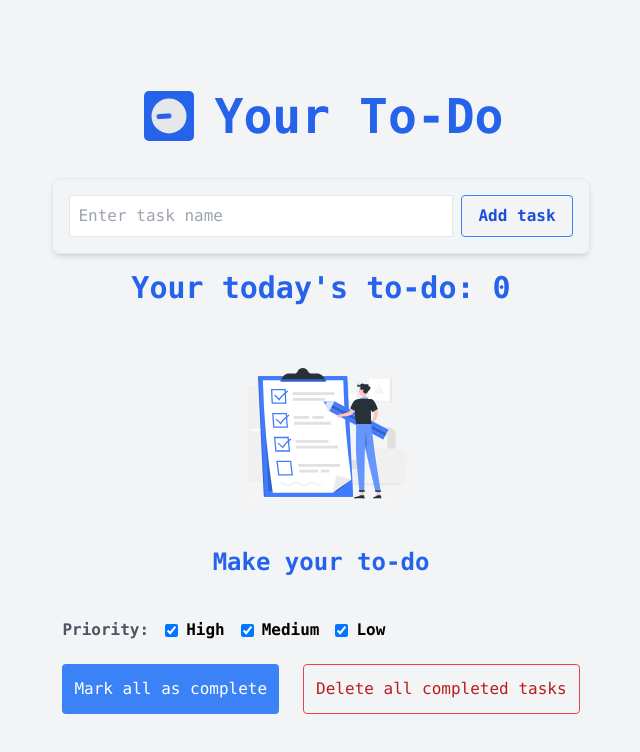
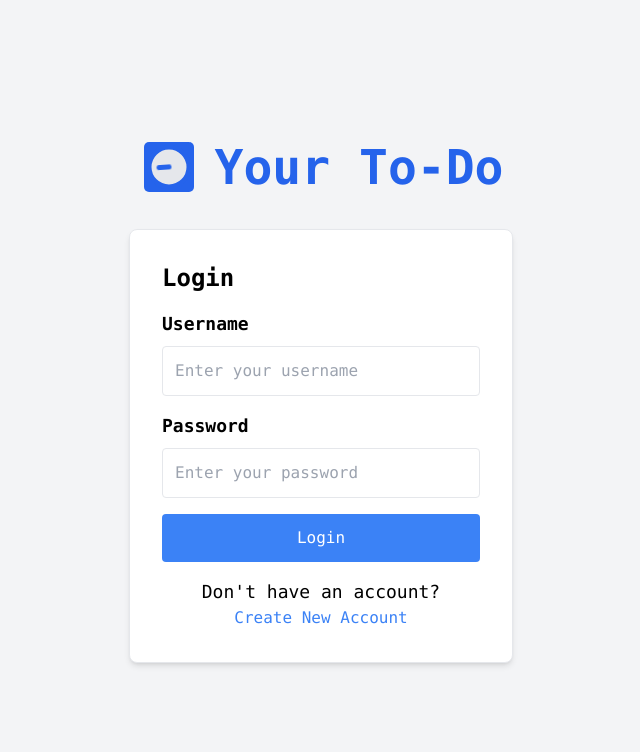
Before and after one commit to Dilpreet047/To-Do-in-React, a React (Create React App) app: page / in a window 1280 px wide. Shown: the top 752 px of the page, without its empty margins (319-959 px from the left). Built offline with nearby package versions, Linux system fonts and the light colour scheme.

Commit message:
Login page

```diff
--- a/package.json
+++ b/package.json
@@ -8,6 +8,7 @@
     "@testing-library/user-event": "^13.5.0",
     "react": "^18.2.0",
     "react-dom": "^18.2.0",
+    "react-router-dom": "^6.22.3",
     "react-scripts": "5.0.1",
     "web-vitals": "^2.1.4"
   },
--- a/src/App.js
+++ b/src/App.js
@@ -1,99 +1,16 @@
+import { createBrowserRouter, RouterProvider } from "react-router-dom";
+import Login from "./ApplicationBody/LoginPage/Login";
+import HomePage from "./ApplicationBody/HomePage";
 
-import  TaskArea  from "./ApplicationBody/TaskArea/TaskArea";
+const router = createBrowserRouter([
+  { path: '/', element: <Login /> },
+  { path: '/home', element: <HomePage />}
+]);
 
-//eslint-disable-next-line
-import { TaskReducer, FilterReducer} from "./TaskReducer";
-import Footer from "./ApplicationBody/Footer/Footer";
-import { useReducer } from "react";
-import Header from "./ApplicationBody/Header/Header";
-import { priorityFilters, priorityFiltersDispatcher } from "./ApplicationContext";
-
-
-import AppLogo from "./Icons/AppLogo";
-
-
-function App() {
-
-  const [toDoState, dispatch] = useReducer(TaskReducer, {tasks: [], availableIds: Array.from(Array(100).keys()), inputValue: '', activeCount: 0, priority: 'low'});
-  const [priorityFilterState, priorityFiltersDispatch] = useReducer(FilterReducer, {high: {priorityName: 'High', applied: true}, medium: {priorityName: 'Medium', applied: true}, low: {priorityName: 'Low', applied: true}});
-
-  const handleInputChange = (value) => {
-    dispatch({
-      type: 'changeOfInputValue',
-      inputValue: value
-    })
-  };
-
-  const handleSubmit = (e) => {
-    e.preventDefault();
-    dispatch({
-      type: 'addTask'
-    });
-
-  }
-
-  const handleDelete = (id) => {
-    dispatch({
-      type: 'deleteTask',
-      id: id
-    });
-  }
-
-  const handleComplete = (id) => {
-    dispatch({
-      type: 'completeTask',
-      id: id
-    })
-  }
-
-  const handleCompleteAll = () => {
-    dispatch({
-      type: 'completeAllTask'
-    })
-  }
-
-  const handleDeleteCompleted = () => {
-    dispatch({
-      type: 'deleteAllCompletedTask'
-    })
-  }
-
-  const handlePriorityChange = (e, taskId) => {
-    dispatch({
-      type: 'priorityChange',
-      id: taskId,
-      priority: e
-    })
-  }
-
-
+export default function App() {
   return (
     <div className="flex flex-col items-center justify-center min-h-screen bg-gray-100 font-mono">
-      <div className="p-4 w-3/4">
-        <div className="flex justify-center items-center mb-8">
-          <AppLogo customStyle={"clock-hand"}/>
-          <h1 className="text-5xl font-bold text-blue-600">Your To-Do</h1>
-        </div>
-        <Header inputValue={toDoState.inputValue} handleInputChangeEvent={handleInputChange} handleSubmitEvent={handleSubmit} />
-        <priorityFilters.Provider value={priorityFilterState}>
-          <TaskArea tasks={toDoState.tasks} activeCount={toDoState.activeCount} handleCompleteEvent={handleComplete} handleDeleteEvent={handleDelete} hanldlePriorityChangeEvent={handlePriorityChange} />
-          <priorityFiltersDispatcher.Provider value={priorityFiltersDispatch}>
-            <Footer handleCompleteAllEvent={handleCompleteAll} handleDeleteAllEvent={handleDeleteCompleted} />
-          </priorityFiltersDispatcher.Provider>
-        </priorityFilters.Provider>
-      </div>
+      <RouterProvider router={router}/>
     </div>
   )
-}
-
-
-
-export default App;
-
-
-// {
-//   tasks: [],
-//   availableIds: [],
-//   inputValue: '',
-//   activeCount: 0
-// }
+};
--- a/src/ApplicationBody/Header/Header.js
+++ b/src/ApplicationBody/Header/Header.js
@@ -3,11 +3,11 @@ export default function Header({inputValue, handleInputChangeEvent, handleSubmit
     return (
         <div>
             <form>
-                <div class="flex justify-center mt-8">
-                    <div class="border rounded-lg shadow-md p-4">
-                        <div class="flex">
-                            <input type='text' value={inputValue} onChange={(e) => handleInputChangeEvent(e.target.value)} class="border p-2 mr-2 w-96" placeholder="Enter task name"></input>
-                            <button onClick={(e) => handleSubmitEvent(e)} class="bg-transparent hover:bg-blue-500 text-blue-700 font-semibold hover:text-white py-2 px-4 border border-blue-500 hover:border-transparent rounded">Add task</button>
+                <div className="flex justify-center mt-8">
+                    <div className="border rounded-lg shadow-md p-4">
+                        <div className="flex">
+                            <input type='text' value={inputValue} onChange={(e) => handleInputChangeEvent(e.target.value)} className="border p-2 mr-2 w-96" placeholder="Enter task name"></input>
+                            <button onClick={(e) => handleSubmitEvent(e)} className="bg-transparent hover:bg-blue-500 text-blue-700 font-semibold hover:text-white py-2 px-4 border border-blue-500 hover:border-transparent rounded">Add task</button>
                         </div>
                     </div>
                 </div>
--- /dev/null
+++ b/src/ApplicationBody/HomePage.jsx
@@ -0,0 +1,80 @@
+import  TaskArea  from "./TaskArea/TaskArea";
+
+//eslint-disable-next-line
+import { TaskReducer, FilterReducer} from "../TaskReducer";
+import Footer from "./Footer/Footer";
+import { useReducer } from "react";
+import Header from "./Header/Header";
+import { priorityFilters, priorityFiltersDispatcher } from "../ApplicationContext";
+import AppLogo from "../Icons/AppLogo";
+
+export default function HomePage() {
+  const [toDoState, dispatch] = useReducer(TaskReducer, {tasks: [], availableIds: Array.from(Array(100).keys()), inputValue: '', activeCount: 0, priority: 'low'});
+  const [priorityFilterState, priorityFiltersDispatch] = useReducer(FilterReducer, {high: {priorityName: 'High', applied: true}, medium: {priorityName: 'Medium', applied: true}, low: {priorityName: 'Low', applied: true}});
+
+  const handleInputChange = (value) => {
+    dispatch({
+      type: 'changeOfInputValue',
+      inputValue: value
+    })
+  };
+
+  const handleSubmit = (e) => {
+    e.preventDefault();
+    dispatch({
+      type: 'addTask'
+    });
+
+  }
+
+  const handleDelete = (id) => {
+    dispatch({
+      type: 'deleteTask',
+      id: id
+    });
+  }
+
+  const handleComplete = (id) => {
+    dispatch({
+      type: 'completeTask',
+      id: id
+    })
+  }
+
+  const handleCompleteAll = () => {
+    dispatch({
+      type: 'completeAllTask'
+    })
+  }
+
+  const handleDeleteCompleted = () => {
+    dispatch({
+      type: 'deleteAllCompletedTask'
+    })
+  }
+
+  const handlePriorityChange = (e, taskId) => {
+    dispatch({
+      type: 'priorityChange',
+      id: taskId,
+      priority: e
+    })
+  }
+
+
+  return (
+        <div className="p-4 w-3/4">
+            <div className="flex justify-center items-center mb-8">
+                <AppLogo customStyle={"clock-hand"}/>
+                <h1 className="text-5xl font-bold text-blue-600">Your To-Do</h1>
+            </div>
+            <Header inputValue={toDoState.inputValue} handleInputChangeEvent={handleInputChange} handleSubmitEvent={handleSubmit} />
+            <priorityFilters.Provider value={priorityFilterState}>
+                <TaskArea tasks={toDoState.tasks} activeCount={toDoState.activeCount} handleCompleteEvent={handleComplete} handleDeleteEvent={handleDelete} hanldlePriorityChangeEvent={handlePriorityChange} />
+                <priorityFiltersDispatcher.Provider value={priorityFiltersDispatch}>
+                <Footer handleCompleteAllEvent={handleCompleteAll} handleDeleteAllEvent={handleDeleteCompleted} />
+                </priorityFiltersDispatcher.Provider>
+            </priorityFilters.Provider>
+        </div>
+  )
+}
--- /dev/null
+++ b/src/ApplicationBody/LoginPage/Login.jsx
@@ -0,0 +1,49 @@
+import { default as AppLogo } from '../../Icons/AppLogo'
+
+export default function Login() {
+    return (
+        <>
+            <div className="flex justify-center items-center mb-8">
+                <AppLogo customStyle={"clock-hand"}/>
+                <h1 className="text-5xl font-bold text-blue-600">Your To-Do</h1>
+            </div>
+            <div className="border rounded-lg shadow-md p-8 bg-white w-96">
+                    <h2 className="text-2xl font-bold mb-4">Login</h2>
+                    <form className="flex flex-col space-y-4">
+                    <div className="flex flex-col">
+                        <label htmlFor="username" className="text-lg font-semibold mb-2">Username</label>
+                            <input
+                            type="text"
+                            id="username"
+                            name="username"
+                            className="border p-3 rounded focus:outline-none focus:ring-2 focus:ring-blue-500"
+                            placeholder="Enter your username"
+                            required
+                            />
+                    </div>
+                    <div className="flex flex-col">
+                        <label htmlFor="password" className="text-lg font-semibold mb-2">Password</label>
+                        <input
+                        type="password"
+                        id="password"
+                        name="password"
+                        className="border p-3 rounded focus:outline-none focus:ring-2 focus:ring-blue-500"
+                        placeholder="Enter your password"
+                        required
+                        />
+                    </div>
+                    <button type="submit" className="bg-blue-500 text-white p-3 rounded hover:bg-blue-600 transition-colors duration-300">Login</button>
+                </form>
+
+                {/* Create New Account Option */}
+                <div className="mt-4 text-center">
+                    <p className="text-lg">Don't have an account?</p>
+                    <a href="#" className="text-blue-500 hover:underline">Create New Account</a>
+                </div>
+            </div>
+        </>
+
+
+
+    )
+}
```
Also changed, not shown: src/Routes.js (added), 1 other file (tests, documents, lock files or other folders).
